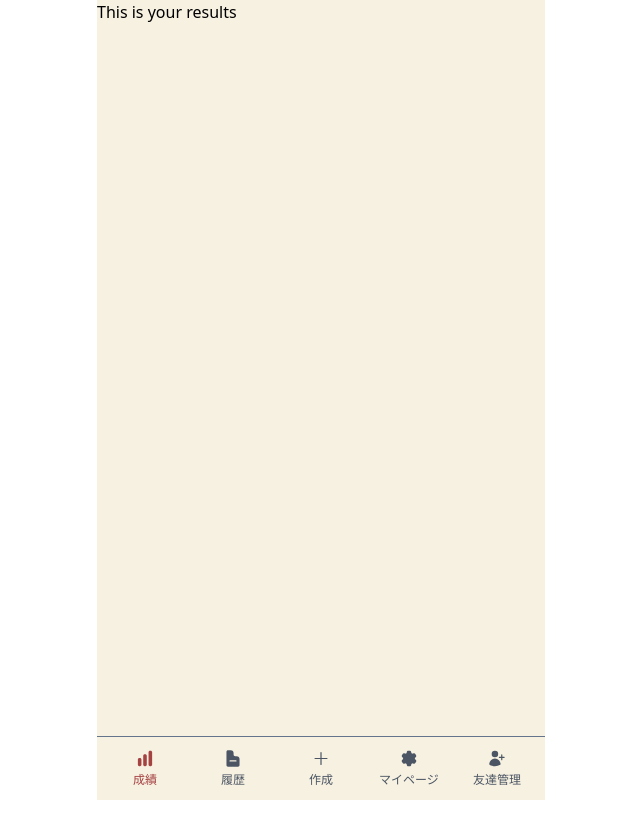
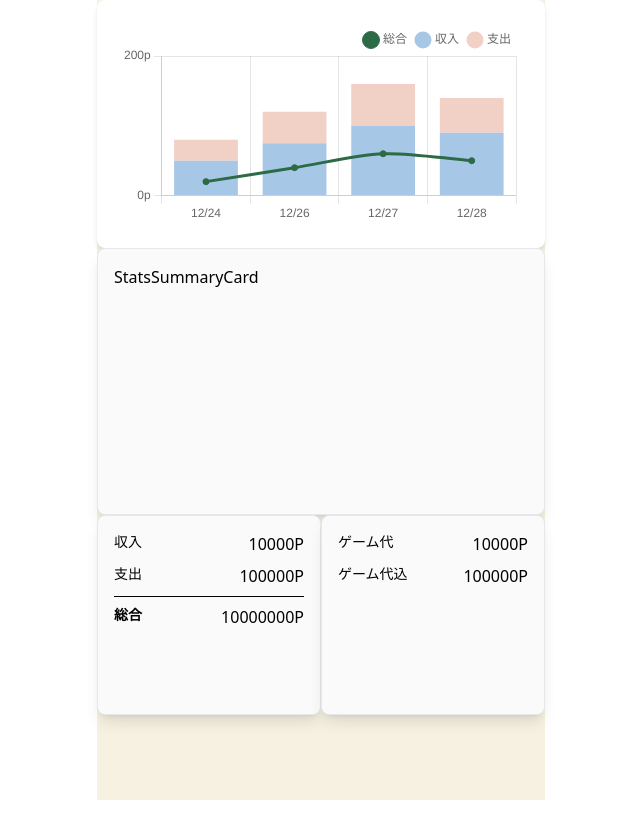
Before and after one commit to NelsoNave/mahjong-app, a Next.js app: page /result in a window 1280 px wide. Shown: the top 838 px of the page, without its empty margins (319-959 px from the left). Before the commit the page ends 800 px from the top, so only its background shows below. Built offline with nearby package versions, Linux system fonts and the light colour scheme.

Commit message:
feat: add chart.js #8

```diff
--- /dev/null
+++ b/app/components/ChartComponent.tsx
@@ -0,0 +1,136 @@
+"use client";
+
+import { useEffect, useRef } from "react";
+import {
+  Chart as ChartJS,
+  CategoryScale,
+  LinearScale,
+  PointElement,
+  LineElement,
+  BarElement,
+  LineController,
+  BarController,
+  Title,
+  Tooltip,
+  Legend,
+} from "chart.js";
+
+ChartJS.register(
+  CategoryScale,
+  LinearScale,
+  PointElement,
+  LineElement,
+  BarElement,
+  LineController,
+  BarController,
+  Title,
+  Tooltip,
+  Legend,
+);
+
+interface ChartProps {
+  lineData: number[];
+  incomeData: number[];
+  expenseData: number[];
+  isFullChart: boolean;
+}
+
+const ChartComponent = ({
+  lineData,
+  incomeData,
+  expenseData,
+  isFullChart,
+}: ChartProps) => {
+  const chartRef = useRef<HTMLCanvasElement | null>(null);
+
+  useEffect(() => {
+    const data = {
+      labels: ["12/24", "12/26", "12/27", "12/28"],
+      datasets: [
+        {
+          label: "総合",
+          data: lineData,
+          borderColor: "#2D6B47",
+          backgroundColor: "#2D6B47",
+          fill: false,
+          type: "line",
+          tension: 0.3,
+          zIndex: 2,
+        },
+        ...(isFullChart
+          ? [
+              {
+                label: "収入",
+                data: incomeData,
+                borderColor: "#A7C7E7",
+                backgroundColor: "#A7C7E7",
+                fill: true,
+                type: "bar",
+                zIndex: 1,
+              },
+              {
+                label: "支出",
+                data: expenseData,
+                borderColor: "#F1D0C5",
+                backgroundColor: "#F1D0C5",
+                fill: true,
+                type: "bar",
+                zIndex: 1,
+              },
+            ]
+          : []),
+      ],
+    };
+
+    const options = {
+      responsive: true,
+      scales: {
+        y: {
+          stacked: true,
+          ticks: {
+            beginAtZero: false,
+            max: 500000,
+            min: -200000,
+            stepSize: 100000,
+            callback: (value: number) => `${value}p`,
+          },
+        },
+        x: {
+          stacked: true,
+        },
+      },
+      plugins: {
+        legend: {
+          align: "end",
+          labels: {
+            usePointStyle: true,
+          },
+          onHover: (event, legendItem) => {
+            event.target.style.cursor = "pointer";
+          },
+        },
+        tooltip: {
+          callbacks: {
+            label: (tooltipItem: any) => `${tooltipItem.raw} units`,
+          },
+        },
+      },
+    };
+
+    const ctx = chartRef.current?.getContext("2d");
+    if (ctx) {
+      const chart = new ChartJS(ctx, {
+        data: data,
+        options: options,
+      });
+
+      return () => {
+        if (chart) chart.destroy();
+      };
+    }
+  }, [lineData, incomeData, expenseData, isFullChart]);
+
+  return <canvas ref={chartRef}></canvas>;
+};
+
+export default ChartComponent;
--- a/app/result/page.tsx
+++ b/app/result/page.tsx
@@ -1,15 +1,41 @@
-import React from "react";
-import Navigation from "@/components/Navigation";
+"use client";
 
-const page = () => {
+import { useState } from "react";
+import Box from "@/components/Box";
+import StatsSummary from "@/components/StatsSummaryCard";
+import BalanceCard from "@/components/BalanceCard";
+import TotalCostResultCard from "@/components/TotalCostResultCard";
+import ChartComponent from "@/components/ChartComponent";
+
+const Page = () => {
+  const [incomeData, setIncomeData] = useState([50, 75, 100, 90]);
+  const [expenseData, setExpenseData] = useState([30, 45, 60, 50]);
+  const [lineData, setLineData] = useState([20, 40, 60, 50]);
+  const [isFullChart, setIsFullChart] = useState(true);
+
   return (
-    <>
-      <div>
-        <h1>This is your results</h1>
+    <div className="h-full">
+      <div className="rounded-lg bg-white p-6 shadow-md">
+        <ChartComponent
+          lineData={lineData}
+          incomeData={incomeData}
+          expenseData={expenseData}
+          isFullChart={isFullChart}
+        />
       </div>
-      <Navigation />
-    </>
+      <Box>
+        <StatsSummary />
+      </Box>
+      <div className="flex h-full">
+        <Box size="sm">
+          <BalanceCard />
+        </Box>
+        <Box size="sm">
+          <TotalCostResultCard />
+        </Box>
+      </div>
+    </div>
   );
 };
 
-export default page;
+export default Page;
--- a/package.json
+++ b/package.json
@@ -14,6 +14,7 @@
   "dependencies": {
     "@prisma/client": "^6.1.0",
     "@supabase/supabase-js": "^2.47.10",
+    "chart.js": "^4.4.7",
     "next": "15.1.0",
     "next-auth": "^5.0.0-beta.25",
     "react": "^19.0.0",
```
Also changed, not shown: 1 other file (tests, documents, lock files or other folders).
